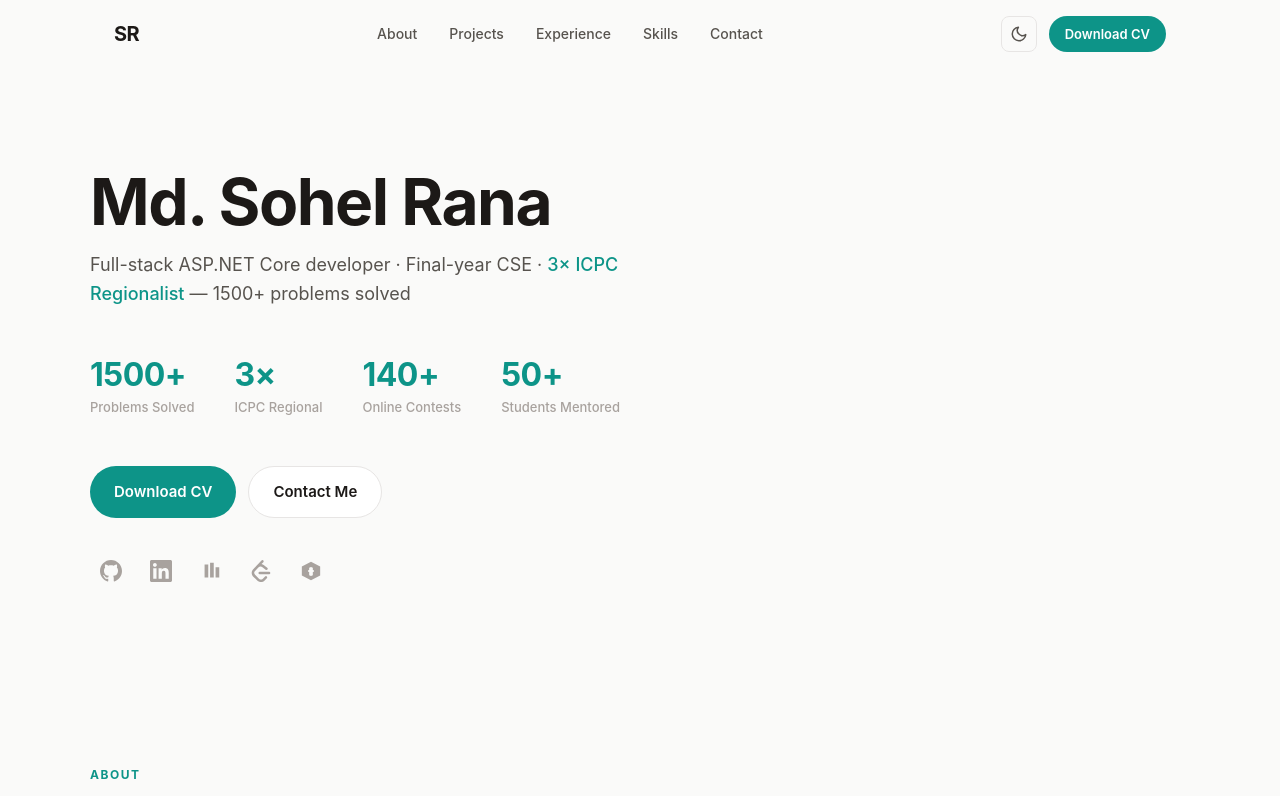
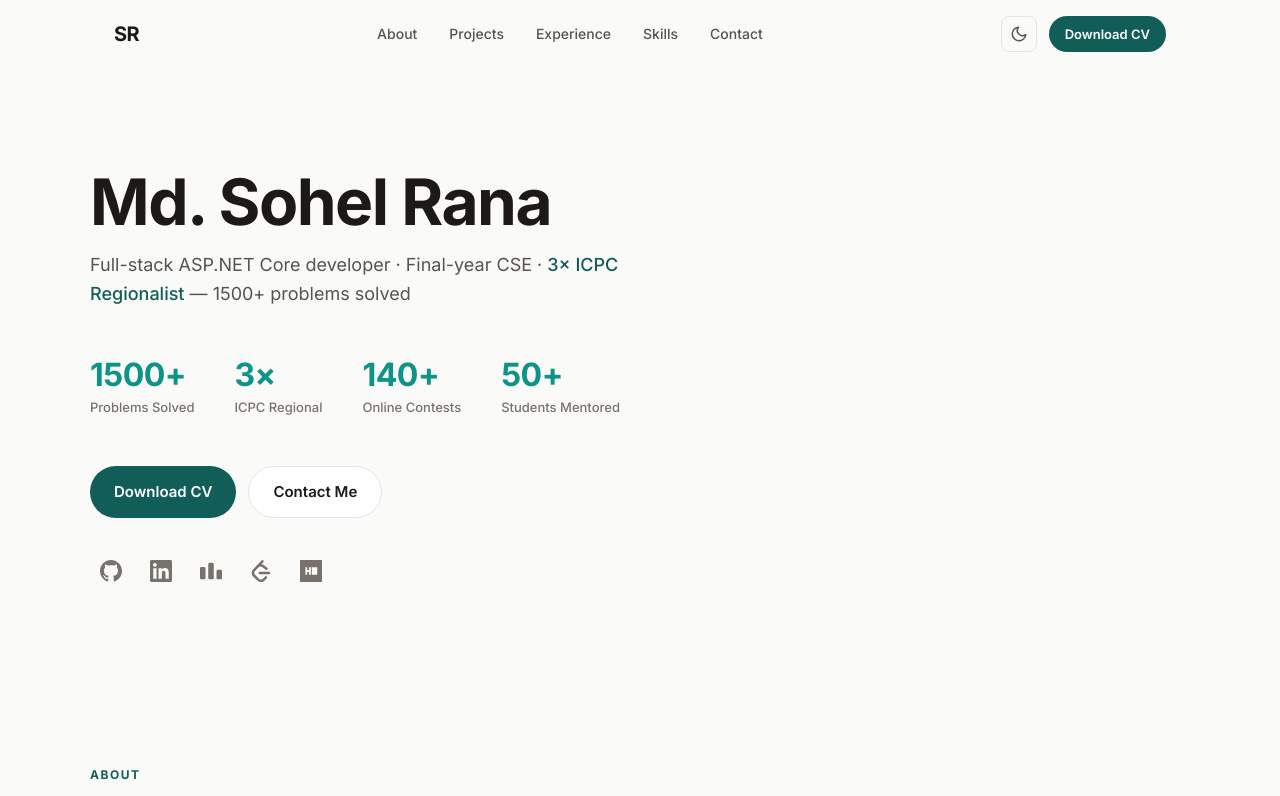
Before and after one commit to mr-sohel/mr-sohel.github.io, an Astro site: page / in a window 1280 px wide. Shown: the top 796 px of the page. Built offline with nearby package versions, Linux system fonts and the light colour scheme; Astro itself is replaced by a stand-in of ours.

Commit message:
feat: initialize portfolio components, layout, and global styles

```diff
--- a/src/components/Footer.astro
+++ b/src/components/Footer.astro
@@ -11,7 +11,7 @@
       </a>
       <a href="https://codeforces.com/profile/mr_sohel" target="_blank" rel="noopener noreferrer" aria-label="Codeforces">
         <svg aria-hidden="true" width="18" height="18" viewBox="0 0 24 24" fill="currentColor" xmlns="http://www.w3.org/2000/svg">
-          <path d="M5 5h4v14H5V5zm6-2h4v16h-4V3zm6 5h4v11h-4V8z"/>
+          <path d="M4.5 7.5C5.328 7.5 6 8.172 6 9v10.5c0 .828-.672 1.5-1.5 1.5h-3C.673 21 0 20.328 0 19.5V9c0-.828.673-1.5 1.5-1.5h3zm9-4.5c.828 0 1.5.672 1.5 1.5v15c0 .828-.672 1.5-1.5 1.5h-3c-.827 0-1.5-.672-1.5-1.5v-15c0-.828.673-1.5 1.5-1.5h3zm9 7.5c.828 0 1.5.672 1.5 1.5v7.5c0 .828-.672 1.5-1.5 1.5h-3c-.828 0-1.5-.672-1.5-1.5V12c0-.828.672-1.5 1.5-1.5h3z"/>
         </svg>
       </a>
       <a href="https://leetcode.com/u/mr_sohel/" target="_blank" rel="noopener noreferrer" aria-label="LeetCode">
@@ -19,7 +19,7 @@
       </a>
       <a href="https://www.hackerrank.com/profile/taalpatar_shepai" target="_blank" rel="noopener noreferrer" aria-label="HackerRank">
         <svg aria-hidden="true" width="18" height="18" viewBox="0 0 24 24" fill="currentColor" xmlns="http://www.w3.org/2000/svg">
-          <path d="M12 2L2 7v10l10 5 10-5V7l-10-5zm2 14.5l-2 1-2-1V13H9v-2h1V8.5l2-1 2 1V11h1v2h-1v3.5z"/>
+          <path d="M0 0v24h24V0zm9.95 8.002h1.805c.061 0 .111.05.111.111v7.767c0 .061-.05.111-.11.111H9.95c-.061 0-.111-.05-.111-.11v-2.87H7.894v2.87c0 .06-.05.11-.11.11H5.976a.11.11 0 01-.11-.11V8.112c0-.06.05-.11.11-.11h1.806c.061 0 .11.05.11.11v2.869H9.84v-2.87c0-.06.05-.11.11-.11zm2.999 0h5.778c.061 0 .111.05.111.11v7.767a.11.11 0 01-.11.112h-5.78a.11.11 0 01-.11-.11V8.111c0-.06.05-.11.11-.11z"/>
         </svg>
       </a>
     </div>
--- a/src/components/Hero.astro
+++ b/src/components/Hero.astro
@@ -46,7 +46,7 @@ import Nav from './Nav.astro';
       </a>
       <a href="https://codeforces.com/profile/mr_sohel" target="_blank" rel="noopener noreferrer" aria-label="Codeforces">
         <svg aria-hidden="true" width="22" height="22" viewBox="0 0 24 24" fill="currentColor" xmlns="http://www.w3.org/2000/svg">
-          <path d="M5 5h4v14H5V5zm6-2h4v16h-4V3zm6 5h4v11h-4V8z"/>
+          <path d="M4.5 7.5C5.328 7.5 6 8.172 6 9v10.5c0 .828-.672 1.5-1.5 1.5h-3C.673 21 0 20.328 0 19.5V9c0-.828.673-1.5 1.5-1.5h3zm9-4.5c.828 0 1.5.672 1.5 1.5v15c0 .828-.672 1.5-1.5 1.5h-3c-.827 0-1.5-.672-1.5-1.5v-15c0-.828.673-1.5 1.5-1.5h3zm9 7.5c.828 0 1.5.672 1.5 1.5v7.5c0 .828-.672 1.5-1.5 1.5h-3c-.828 0-1.5-.672-1.5-1.5V12c0-.828.672-1.5 1.5-1.5h3z"/>
         </svg>
       </a>
       <a href="https://leetcode.com/u/mr_sohel/" target="_blank" rel="noopener noreferrer" aria-label="LeetCode">
@@ -54,7 +54,7 @@ import Nav from './Nav.astro';
       </a>
       <a href="https://www.hackerrank.com/profile/taalpatar_shepai" target="_blank" rel="noopener noreferrer" aria-label="HackerRank">
         <svg aria-hidden="true" width="22" height="22" viewBox="0 0 24 24" fill="currentColor" xmlns="http://www.w3.org/2000/svg">
-          <path d="M12 2L2 7v10l10 5 10-5V7l-10-5zm2 14.5l-2 1-2-1V13H9v-2h1V8.5l2-1 2 1V11h1v2h-1v3.5z"/>
+          <path d="M0 0v24h24V0zm9.95 8.002h1.805c.061 0 .111.05.111.111v7.767c0 .061-.05.111-.11.111H9.95c-.061 0-.111-.05-.111-.11v-2.87H7.894v2.87c0 .06-.05.11-.11.11H5.976a.11.11 0 01-.11-.11V8.112c0-.06.05-.11.11-.11h1.806c.061 0 .11.05.11.11v2.869H9.84v-2.87c0-.06.05-.11.11-.11zm2.999 0h5.778c.061 0 .111.05.111.11v7.767a.11.11 0 01-.11.112h-5.78a.11.11 0 01-.11-.11V8.111c0-.06.05-.11.11-.11z"/>
         </svg>
       </a>
     </div>
@@ -94,7 +94,7 @@ import Nav from './Nav.astro';
   }
 
   .hl {
-    color: var(--color-primary);
+    color: var(--color-primary-press);
     font-weight: 500;
   }
 
@@ -143,16 +143,17 @@ import Nav from './Nav.astro';
     font-size: 15px;
     font-weight: 600;
     color: var(--color-on-primary);
-    background: var(--color-primary);
+    background: var(--color-primary-press);
     border-radius: var(--rounded-pill);
     touch-action: manipulation;
     text-decoration: none;
     transition: background 0.2s ease, transform 0.2s ease;
 
     &:hover {
-      background: var(--color-primary-deep);
+      background: var(--color-primary-press);
       color: var(--color-on-primary);
       transform: translateY(-1px);
+      filter: brightness(1.15);
     }
   }
 
--- a/src/components/Nav.astro
+++ b/src/components/Nav.astro
@@ -188,14 +188,15 @@
     font-size: 13px;
     font-weight: 600;
     color: var(--color-on-primary);
-    background: var(--color-primary);
+    background: var(--color-primary-press);
     border-radius: var(--rounded-pill);
     text-decoration: none;
     transition: background 0.2s ease;
 
     &:hover {
-      background: var(--color-primary-deep);
+      background: var(--color-primary-press);
       color: var(--color-on-primary);
+      filter: brightness(1.15);
     }
   }
 
--- a/src/components/Projects.astro
+++ b/src/components/Projects.astro
@@ -8,7 +8,7 @@
         <div class="project-media">
           <picture>
             <source srcset="/images/fruit-quality.webp" type="image/webp" />
-            <img src="/images/fruit-quality.jpg" alt="Real-Time Fruit Quality Detection system using YOLOv8 showing fresh vs rotten fruit classification" width="800" height="400" loading="lazy" decoding="async" />
+            <img src="/images/fruit-quality.webp" alt="Real-Time Fruit Quality Detection system using YOLOv8 showing fresh vs rotten fruit classification" width="800" height="400" loading="lazy" decoding="async" />
           </picture>
           <span class="project-status status-done">Completed</span>
         </div>
@@ -45,7 +45,7 @@
         <div class="project-media">
           <picture>
             <source srcset="/images/autism-fer.webp" type="image/webp" />
-            <img src="/images/autism-fer.jpg" alt="Facial Emotion Recognition for Autism using Swin Transformer deep learning model" width="800" height="400" loading="lazy" decoding="async" />
+            <img src="/images/autism-fer.webp" alt="Facial Emotion Recognition for Autism using Swin Transformer deep learning model" width="800" height="400" loading="lazy" decoding="async" />
           </picture>
           <span class="project-status status-done">Completed</span>
         </div>
@@ -82,7 +82,7 @@
         <div class="project-media">
           <picture>
             <source srcset="/images/online-judge.webp" type="image/webp" />
-            <img src="/images/online-judge.jpg" alt="Online Judge System built with ASP.NET Core and Docker showing code submission interface" width="800" height="400" loading="lazy" decoding="async" />
+            <img src="/images/online-judge.webp" alt="Online Judge System built with ASP.NET Core and Docker showing code submission interface" width="800" height="400" loading="lazy" decoding="async" />
           </picture>
           <span class="project-status status-progress">In Progress</span>
         </div>
--- a/src/layouts/Layout.astro
+++ b/src/layouts/Layout.astro
@@ -130,10 +130,10 @@ const faqSchema = {
     <meta charset="UTF-8" />
     <meta name="viewport" content="width=device-width, initial-scale=1, viewport-fit=cover" />
     <meta name="theme-color" content="#fafaf9" />
-    <meta name="apple-mobile-web-app-capable" content="yes" />
+    <meta name="mobile-web-app-capable" content="yes" />
     <meta name="format-detection" content="telephone=no" />
 
-    <meta http-equiv="Content-Security-Policy" content="default-src 'self'; script-src 'self' 'unsafe-inline'; style-src 'self' 'unsafe-inline' https://fonts.googleapis.com; font-src 'self' https://fonts.gstatic.com; img-src 'self' data:; connect-src 'self'; base-uri 'self'; form-action 'self'; object-src 'none'" />
+    <meta http-equiv="Content-Security-Policy" content="default-src 'self'; script-src 'self' 'unsafe-inline'; style-src 'self' 'unsafe-inline'; font-src 'self'; img-src 'self' data:; connect-src 'self'; base-uri 'self'; form-action 'self'; object-src 'none'" />
     <meta name="referrer" content="strict-origin-when-cross-origin" />
     <meta http-equiv="Permissions-Policy" content="camera=(), microphone=(), geolocation=(), payment=(), usb=(), bluetooth=(), display-capture=(), autoplay=(), fullscreen=(self)" />
 
@@ -171,9 +171,6 @@ const faqSchema = {
     <script type="application/ld+json" set:html={JSON.stringify(websiteSchema)} />
     <script type="application/ld+json" set:html={JSON.stringify(faqSchema)} />
 
-    <link rel="preconnect" href="https://fonts.googleapis.com" />
-    <link rel="preconnect" href="https://fonts.gstatic.com" crossorigin />
-    <link href="https://fonts.googleapis.com/css2?family=Inter:wght@400;500;600;700;800&display=swap" rel="stylesheet" />
 
     <script is:inline>
       const theme = (() => {
--- a/src/pages/index.astro
+++ b/src/pages/index.astro
@@ -2,12 +2,12 @@
 import Layout from '../layouts/Layout.astro';
 import Hero from '../components/Hero.astro';
 import About from '../components/About.astro';
-import Experience from '../components/Experience.astro';
 import Projects from '../components/Projects.astro';
 import Skills from '../components/Skills.astro';
+import CPDashboard from '../components/CPDashboard.astro';
+import Experience from '../components/Experience.astro';
+import Certifications from '../components/Certifications.astro';
 import Education from '../components/Education.astro';
-import Certifications from '../components/Certifications.astro';
-import CPDashboard from '../components/CPDashboard.astro';
 import Contact from '../components/Contact.astro';
 import Footer from '../components/Footer.astro';
 ---
@@ -15,12 +15,12 @@ import Footer from '../components/Footer.astro';
 <Layout title="Md. Sohel Rana — Software Engineer · ICPC Regionalist · .NET Developer · Portfolio">
   <Hero />
   <About />
-  <Experience />
   <Projects />
   <Skills />
+  <CPDashboard />
+  <Experience />
+  <Certifications />
   <Education />
-  <Certifications />
-  <CPDashboard />
   <Contact />
   <Footer />
 </Layout>
--- a/src/styles/global.scss
+++ b/src/styles/global.scss
@@ -1,3 +1,10 @@
+@font-face {
+  font-family: 'Inter';
+  src: url('/fonts/Inter.woff2') format('woff2');
+  font-weight: 400 700;
+  font-display: swap;
+}
+
 :root {
   /* Primary — Teal */
   --color-primary: #0d9488;
@@ -21,7 +28,7 @@
   /* Text */
   --color-ink: #1c1917;
   --color-ink-secondary: #57534e;
-  --color-ink-mute: #a8a29e;
+  --color-ink-mute: #78716c;
   --color-on-primary: #ffffff;
 
   /* Semantic */
@@ -189,7 +196,7 @@ img {
   font-weight: 700;
   text-transform: uppercase;
   letter-spacing: 1.5px;
-  color: var(--color-primary);
+  color: var(--color-primary-press);
   margin: 0 0 var(--spacing-sm);
 }
 
```
Also changed, not shown: public/fonts/Inter.woff2 (added).
